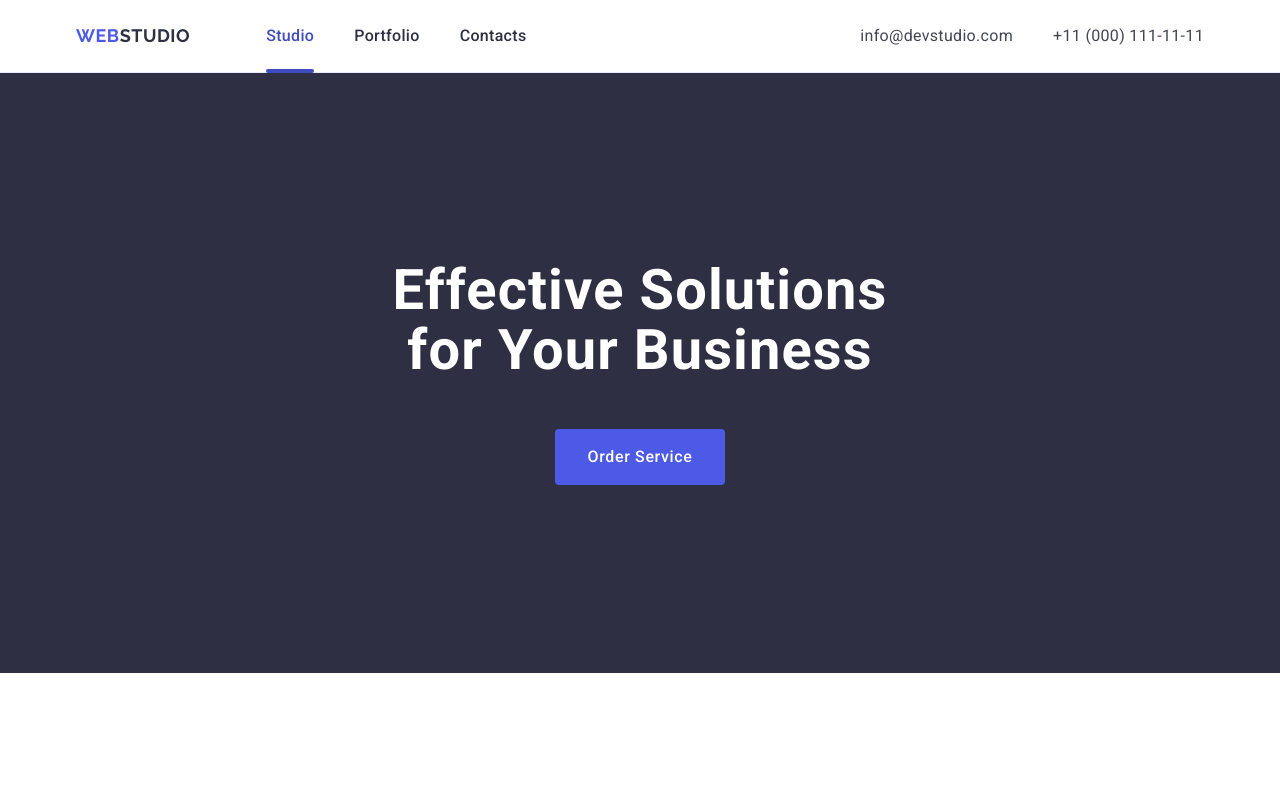
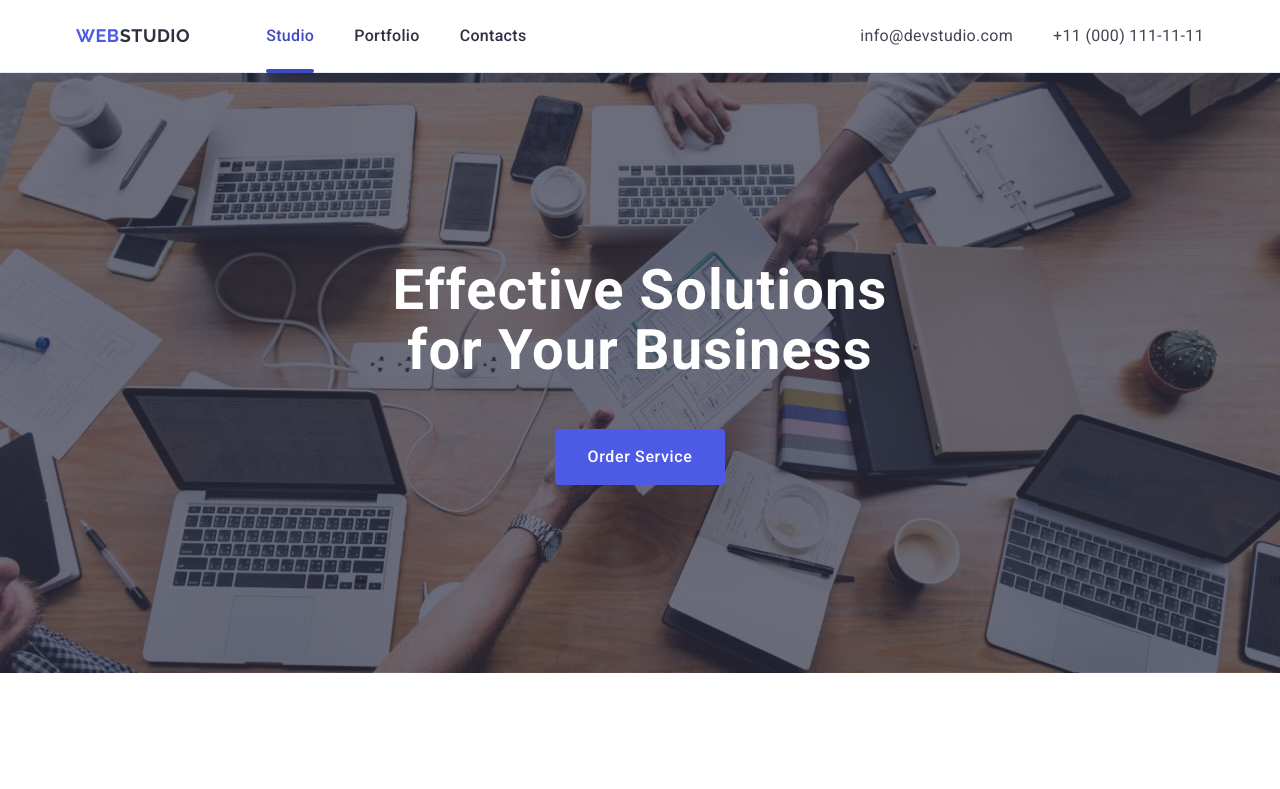
Before and after one commit to prus-iryna/goit-markup-hw-04, a plain HTML site: page index.html in a window 1280 px wide. Shown: the top 789 px of the page. Drawn offline with nearby package versions, Linux system fonts and the light colour scheme; the site is published under a folder, as on GitHub Pages, so addresses that start at the root find nothing.

Commit message:
add update css

```diff
--- a/css/styles.css
+++ b/css/styles.css
@@ -149,11 +149,12 @@ body{
     background: #2e2f42;
     padding: 188px 0;
     background-image:linear-gradient(rgba(46, 47, 66, 0.7), rgba(46, 47, 66, 0.7)),
-     url(/images/hero_image.jpg);
+     url(../images/hero_image.jpg);
      max-width: 1440px;
     background-repeat: no-repeat;
     background-position: center;
     background-size: cover;
+    margin: 0 auto;
 
 }
 
```
